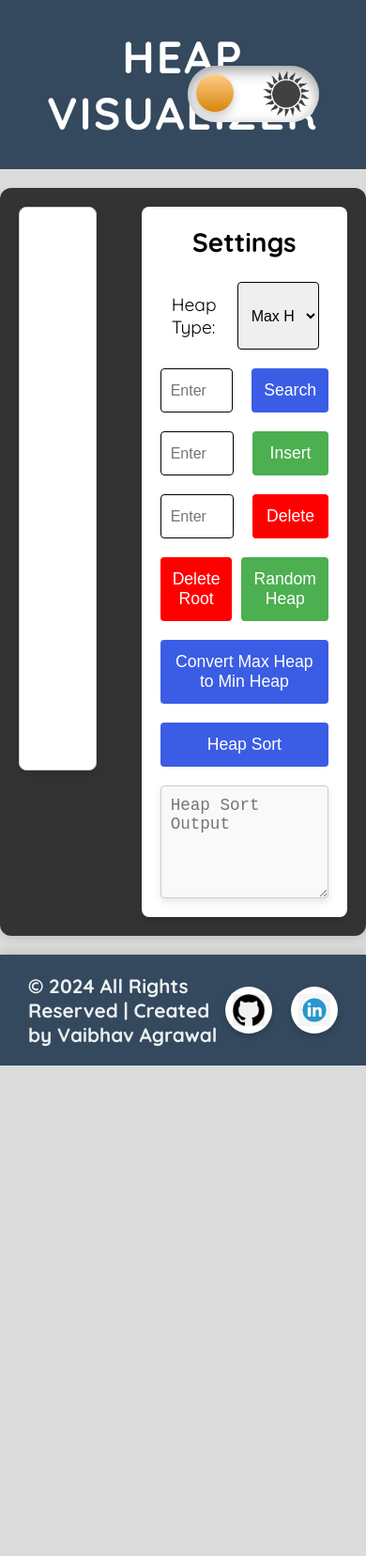
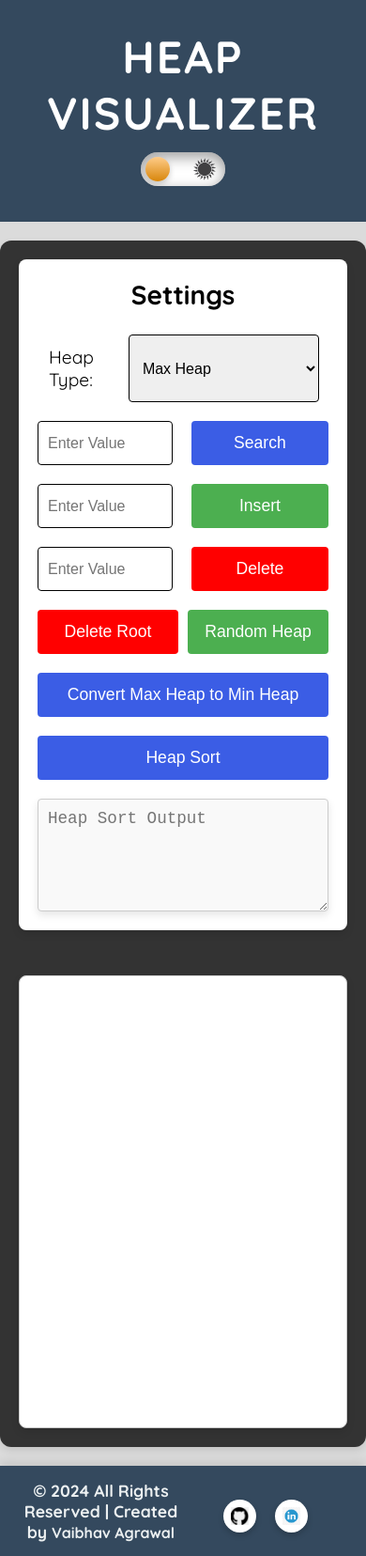
Before and after one commit to vaibhavvagrawall/Heap-Visualizer, a plain HTML site: page index.html in a window 390 px wide. Shown: the whole page at 94% size. Before the commit the page ends 1134 px from the top, so only its background shows below. Drawn offline with nearby package versions, Linux system fonts and the light colour scheme.

Commit message:
responsive

```diff
--- a/index.html
+++ b/index.html
@@ -24,7 +24,7 @@
 
     <div class="container">
         <div class="heap-container">
-            <svg id="heapSvg" width="1000" height="1000"></svg>
+            <svg id="heapSvg"></svg>
         </div>
         <div class="controls">
             <h3>Settings</h3>
--- a/js/heap.js
+++ b/js/heap.js
@@ -149,23 +149,36 @@ document.getElementById("heapType").addEventListener("change", (e) => {
 });
 
 document.getElementById("searchBtn").addEventListener("click", () => {
-    const value = parseInt(document.getElementById("nodeSearch").value, 10);
-    if (!isNaN(value)) searchNode(value);
-    document.getElementById("nodeSearch").value = "";
+    const searchElement = document.getElementById("nodeSearch");
+    const value = parseInt(searchElement.value, 10);
+    if (isNaN(value)) {
+        alert("Please enter a valid numeric value to search.");
+    } else {
+        searchNode(value);
+    }
+    searchElement.value = "";
 });
 
 document.getElementById("insertBtn").addEventListener("click", () => {
-    const value = parseInt(document.getElementById("nodeInput").value, 10);
-    if (!isNaN(value)) insertNode(value);
-    document.getElementById("nodeInput").value = "";
-    document.getElementById("heapSortOutput").value = "";
+    const insertElement = document.getElementById("nodeInput");
+    const value = parseInt(insertElement.value, 10);
+    if (isNaN(value)) {
+        alert("Please enter a valid numeric value to insert.");
+    } else {
+        insertNode(value);
+    }
+    insertElement.value = "";
 });
 
 document.getElementById("deleteBtn").addEventListener("click", () => {
-    const value = parseInt(document.getElementById("nodeDelete").value, 10);
-    if (!isNaN(value)) deleteNode(value);
-    document.getElementById("nodeDelete").value = "";
-    document.getElementById("heapSortOutput").value = "";
+    const deleteElement = document.getElementById("nodeDelete");
+    const value = parseInt(deleteElement.value, 10);
+    if (isNaN(value)) {
+        alert("Please enter a valid numeric value to delete.");
+    } else {
+        deleteNode(value);
+    }
+    deleteElement.value = "";
 });
 
 document.getElementById("deleteRootBtn").addEventListener("click", () =>{
--- a/js/render.js
+++ b/js/render.js
@@ -1,19 +1,32 @@
 const svg = d3.select("#heapSvg");
-const width = +svg.attr("width");
-const height = +svg.attr("height");
 
-function calculateNodePositions(heap) {
+function setSvgDimensions() {
+    const screenWidth = window.innerWidth;
+    let width = screenWidth > 1440 ? 1000 : 700;
+    if (screenWidth <= 768) {
+        width = screenWidth - 40;
+    }
+    let height = 500;
+    const positions = calculateNodePositions(heap, width, height);
+    svg.attr("width", width).attr("height", height);
+    const container = document.querySelector(".heap-container");
+    container.style.width = `${width}px`;
+    if(screenWidth <= 425){
+            alert("For the best experience, please use a tablet or laptop for better visualization and interaction.");
+        }
+    return positions;
+}
+
+function calculateNodePositions(heap, width, height) {
     const positions = [];
-    const ySpacing = 100;
-
+    const maxDepth = Math.floor(Math.log2(heap.length)) + 1;
+    const ySpacing = height / (maxDepth + 1);
     for (let i = 0; i < heap.length; i++) {
         const level = Math.floor(Math.log2(i + 1));
         const nodesAtLevel = 2 ** level;
         const xSpacing = width / (nodesAtLevel + 1);
-
         const xPos = (i - (2 ** level - 1) + 1) * xSpacing + xSpacing / 16;
-        const yPos = level * ySpacing + 50;
-
+        const yPos = level * ySpacing + ySpacing / 2;
         positions.push({ x: xPos, y: yPos });
     }
     return positions;
@@ -22,25 +35,21 @@ function calculateNodePositions(heap) {
 function renderHeap() {
     const maxDepth = 5;
     const currentDepth = Math.floor(Math.log2(heap.length)) + 1;
-
     if (currentDepth > maxDepth) {
         alert("The tree depth exceeds the limit of 4. Please choose a smaller dataset for better visualization.");
         return;
     }
-
-    const positions = calculateNodePositions(heap);
-
+    const positions = setSvgDimensions();
+    const width = +svg.attr("width");
+    const height = +svg.attr("height");
     let linkGroup = svg.select(".linkGroup");
     let nodeGroup = svg.select(".nodeGroup");
-
     if (linkGroup.empty()) {
         linkGroup = svg.append("g").attr("class", "linkGroup");
     }
-
     if (nodeGroup.empty()) {
         nodeGroup = svg.append("g").attr("class", "nodeGroup");
     }
-
     const links = linkGroup.selectAll(".link")
         .data(heap.slice(1))
         .join("line")
@@ -51,21 +60,18 @@ function renderHeap() {
         .attr("y2", (d, i) => positions[i + 1].y)
         .attr("stroke", "#3498db")
         .attr("stroke-width", 2);
-
     const nodes = nodeGroup.selectAll(".nodeGroup")
         .data(heap)
         .join("g")
         .attr("class", "nodeGroup")
         .attr("transform", (d, i) => `translate(${positions[i].x}, ${positions[i].y})`)
         .on("click", highlightNode);
-
     nodes.append("circle")
         .attr("class", "node")
         .attr("r", 20)
         .attr("fill", "#f39c12")
         .attr("stroke", "#f1c40f")
         .attr("stroke-width", 2);
-
     nodes.append("text")
         .attr("text-anchor", "middle")
         .attr("alignment-baseline", "middle")
@@ -79,3 +85,11 @@ function highlightNode(event, d) {
     svg.selectAll(".node").classed("highlight", false);
     d3.select(this).select("circle").classed("highlight", true);
 }
+
+renderHeap();
+setSvgDimensions();
+
+window.addEventListener("resize", () => {
+    setSvgDimensions();
+    renderHeap();
+});
--- a/styles.css
+++ b/styles.css
@@ -29,8 +29,11 @@ body {
 
 .theme-toggler {
     position: absolute;
+    right: 50px;
+    top: 50%;
+    transform: translateY(-50%);
+    display: flex;
     justify-content: center;
-    right: 50px;
 }
 
 .theme-label {
@@ -52,7 +55,7 @@ body {
     position: absolute;
     top: 9px;
     left: 9px;
-    background: linear-gradient(180deg, #ffcc89,#d8860b);
+    background: linear-gradient(180deg, #ffcc89, #d8860b);
     border-radius: 50%;
     box-shadow: 0px 5px 10px rgba(0, 0, 0, 0.2);
     transition: 0.3s;
@@ -62,7 +65,7 @@ body {
     width: 40px;
 }
 
-.sun-icon,.moon-icon {
+.sun-icon, .moon-icon {
     position: absolute;
     top: 50%;
     transform: translateY(-50%);
@@ -110,7 +113,7 @@ body {
     background: white;
 }
 
-body.dark-mode .container{
+body.dark-mode .container {
     background-color: white;
 }
 
@@ -145,7 +148,6 @@ body.dark-mode .controls .heap-type-label {
     width: 100%;
     padding: 20px;
     justify-content: center;
-    align-items: flex-start;
     background-color: #333333;
     border-radius: 12px;
     margin: 20px auto;
@@ -161,7 +163,7 @@ body.dark-mode .controls .heap-type-label {
     display: flex;
     justify-content: center;
     align-items: center;
-    height: 600px;
+    width: 100%;
     position: relative;
     box-shadow: 0 4px 8px rgba(0, 0, 0, 0.1);
 }
@@ -169,10 +171,9 @@ body.dark-mode .controls .heap-type-label {
 #heapSvg {
     display: block;
     width: 100%;
-    height: 100%;
-    max-width: 100%;
+    height: auto;
+    margin: 0 auto;
     max-height: 100%;
-    margin: 0 auto;
 }
 
 .controls {
@@ -257,6 +258,7 @@ button {
 }
 
 .footer {
+    margin-top: auto;
     display: flex;
     justify-content: space-between;
     align-items: center;
@@ -302,3 +304,112 @@ button {
     object-fit: cover;
     padding: 8px;
 }
+
+@media (max-width: 1440px) {
+    .container {
+        max-width: 95%;
+        margin: 20px auto;
+    }
+}
+
+@media (max-width: 768px) {
+    .header {
+        flex-direction: column;
+    }
+    .theme-toggler {
+        position: static;
+        margin-top: 20px;
+    }
+    .theme-label {
+        width: 90px;
+        height: 36px;
+        margin: 0 auto;
+    }
+    .theme-label:after {
+        width: 26px;
+        height: 26px;
+        top: 5px;
+        left: 5px;
+        box-shadow: 0px 3px 6px rgba(0, 0, 0, 0.2);
+    }
+    .theme-input:checked + .theme-label:after {
+        left: calc(100% - 5px);
+    }
+    .sun-icon, .moon-icon {
+        width: 24px;
+        height: 24px;
+    }
+    .container {
+        max-width: 100%;
+        margin: 20px 0;
+        flex-direction: column;
+        width: 100%;
+    }
+    .controls {
+        order: 1;
+        width: 100%;
+    }
+    .heap-container {
+        order: 2;
+        width: 100%;
+    }
+    .footer {
+        padding: 15px 30px;
+    }
+
+    .footer-left h3 {
+        font-size: 1.1rem;
+    }
+
+    .footer-left strong {
+        font-size: 1rem;
+    }
+
+    .footer-right {
+        display: flex;
+        gap: 20px;
+        align-items: center;
+    }
+
+    .footer-icon {
+        width: 45px;
+        height: 45px;
+    }
+}
+
+@media (max-width: 425px) {
+    .footer {
+        padding: 15px 20px;
+    }
+
+    .footer-left h3 {
+        font-size: 1.1rem;
+    }
+
+    .footer-left strong {
+        font-size: 1rem;
+    }
+
+    .footer-right {
+        width: 100%;
+        display: flex;
+        justify-content: center;
+        gap: 20px;
+        margin-top: 10px;
+    }
+
+    .footer-icon {
+        width: 35px;
+        height: 35px;
+    }
+
+    .footer-right .footer-icon {
+        width: 35px;
+        height: 35px;
+    }
+
+    .footer-left, .footer-right {
+        width: 100%;
+        text-align: center;
+    }
+}
```
